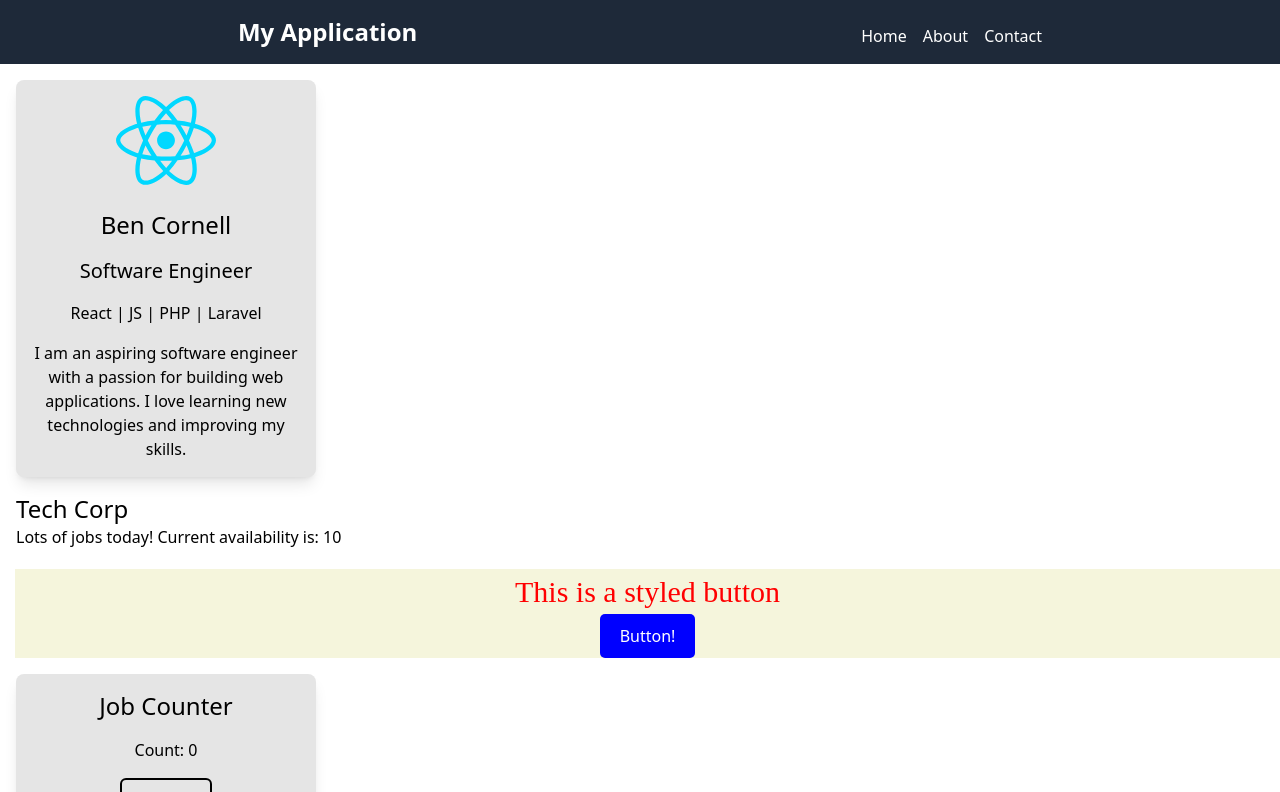
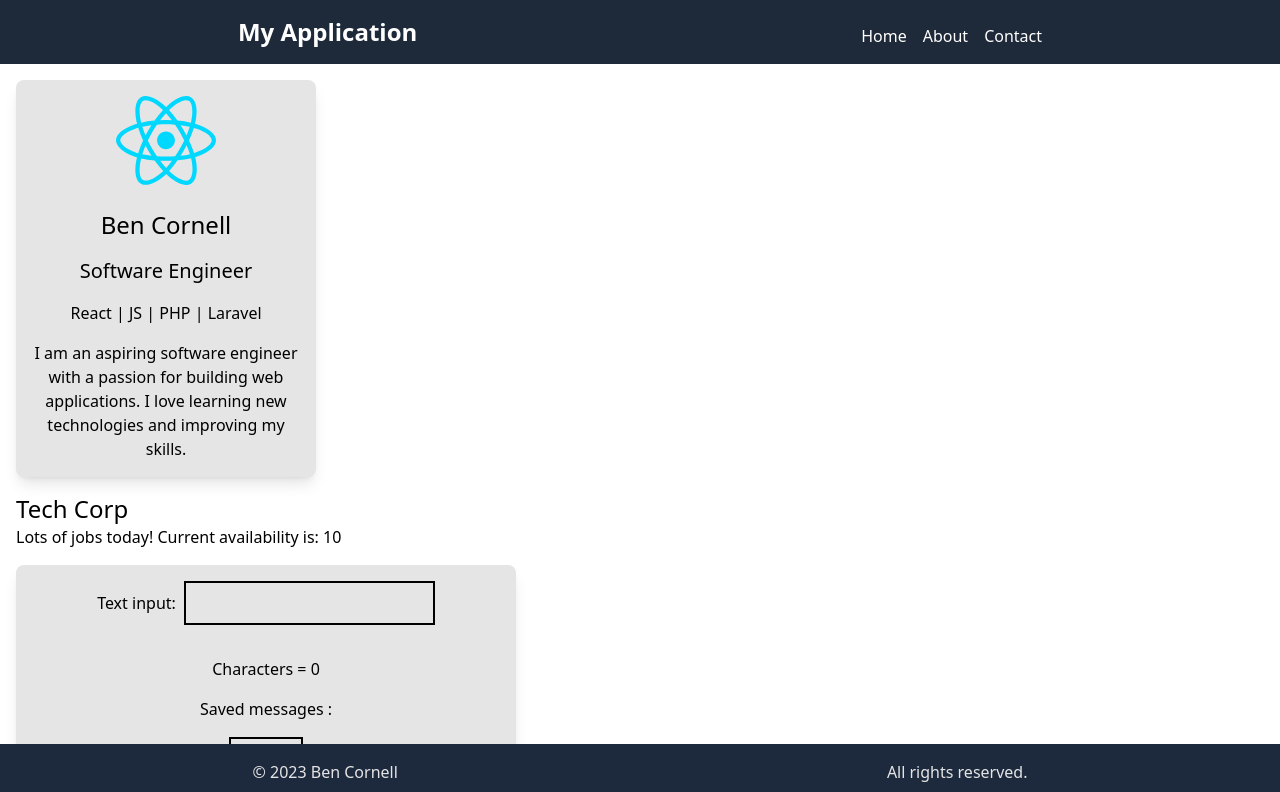
Before and after one commit to Ben-Cor/ITOnlineReact, a React (Vite) app: page / in a window 1280 px wide. Shown: the top 792 px of the page. Built offline with nearby package versions, Linux system fonts and the light colour scheme.

Commit message:
added footer and amended header

```diff
--- a/src/App.jsx
+++ b/src/App.jsx
@@ -2,10 +2,9 @@ import { useState } from 'react'
 import Header from './components/Header'
 import ProfileCard from './components/ProfileCard'
 import JobBoard from './components/JobBoard'
-import StyledButton from './components/StyledButton'
-import JobCounter from './components/JobCounter'
 import DynamicForm from './components/DynamicForm'
 import BotListManager from './components/BotListManager'
+import Footer from './components/Footer'
 
 function App() {
   const [count, setCount] = useState(0)
@@ -21,10 +20,9 @@ function App() {
       bio={'I am an aspiring software engineer with a passion for building web applications. I love learning new technologies and improving my skills.'}
       />
       <JobBoard />
-      <StyledButton />
-      <JobCounter />
       <DynamicForm />
       <BotListManager />
+      <Footer />
     </div>
   )
 }
--- /dev/null
+++ b/src/components/Footer.jsx
@@ -0,0 +1,8 @@
+export default function Footer() {
+    return (
+        <footer className="fixed bottom-0 flex items-center justify-around gap-4 bg-slate-800 text-neutral-200 p-4 w-full">
+            <p>© 2023 Ben Cornell</p>
+            <p>All rights reserved.</p>
+        </footer>
+    )
+}
--- a/src/components/Header.jsx
+++ b/src/components/Header.jsx
@@ -1,6 +1,6 @@
-function Header() {
+export default function Header() {
     return (
-        <header className="bg-gray-800 text-white p-4 flex justify-around items-center">
+        <header className="sticky bg-gray-800 text-white p-4 flex justify-around items-center">
             <h1 className="text-2xl font-bold">My Application</h1>
             <nav className="mt-2">
                 <ul className="flex space-x-4">
@@ -12,5 +12,3 @@ function Header() {
         </header>
     )
 }
-
-export default Header
```
